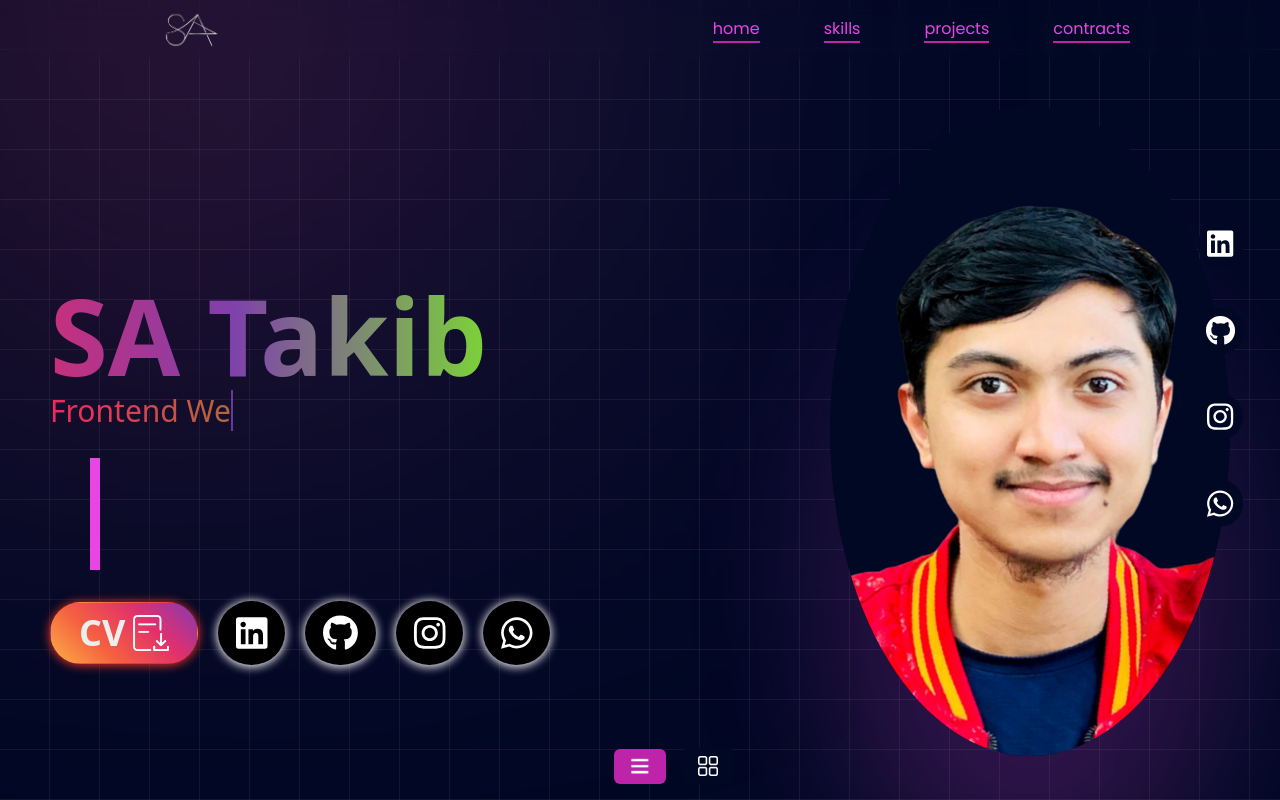
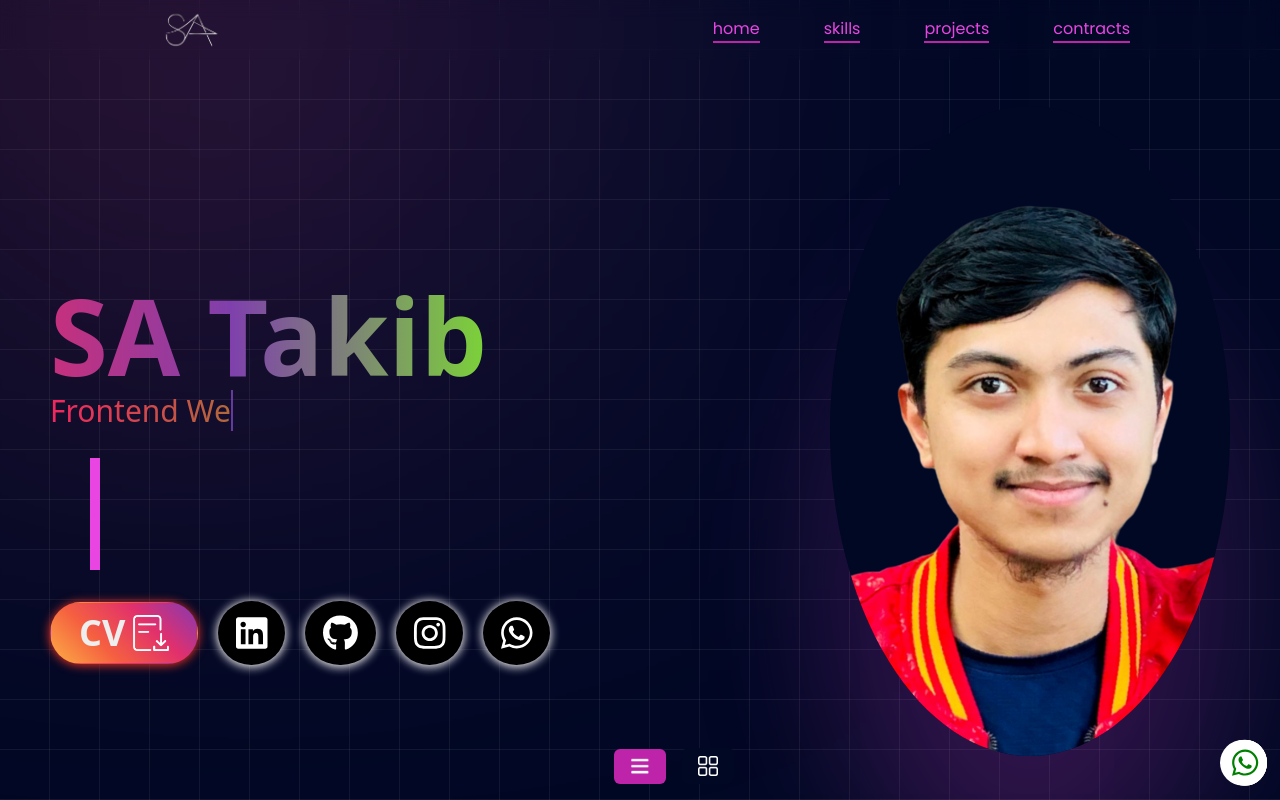
Before and after one commit to Takib-Ahmed/sa-takib, a React (Vite) app: page / in a window 1280 px wide. Shown: the top 800 px of the page. Built offline with nearby package versions, Linux system fonts and the light colour scheme; a web font is replaced by a local one.

Commit message:
fixed contracts reponsiveness

```diff
--- a/src/App.css
+++ b/src/App.css
@@ -391,6 +391,9 @@ filter: invert(0) ;
 
 }
 @media only screen and (max-width: 1420px){
+  .fixedcontracts{
+    padding: 0 !important;
+  }
 .projectlist2{
   justify-content: center !important;
   align-content: flex-start !important;
@@ -406,7 +409,38 @@ filter: invert(0) ;
     }
 }
 }
+@media only screen and (max-width: 1341px){
+  .fixedcontracts{
+    padding: 0 !important;
+    transform: translateX(5px) !important;
+  }
+}
 
+
+@media only screen and (max-width: 1325px){
+
+  .fc-container{
+    justify-content: flex-end !important;
+    align-items: flex-end !important;
+  }
+  .fixedcontracts{
+    padding: 0 !important;
+    transform: translateX(5px) !important;
+
+    a{
+      position: absolute !important;
+       transform: translateY(-30%);
+       right: 1.1rem !important;
+       color: green !important;
+     background: #ffff !important;
+     &:hover{
+      transform: none !important;
+     }
+    }
+  }
+
+
+}
 @media only screen and (max-width: 1241px) {
 
 .projectlist{
--- a/src/components/home.jsx
+++ b/src/components/home.jsx
@@ -45,8 +45,8 @@ const Home = () => {
 
  connect   <RiMessage3Fill />
    </div>
-<div className='fixed right-0 top-0  h-full  flex justify-end items-end lg:justify-center lg:items-center  z-50 '>
-   <div className="links   p-4 lg:p-5    mt-10    flex flex-col  justify-start  gap-5 sm:gap-10    w-max  items-center   rounded-r-[3.5rem]">
+<div className='  fc-container fixed right-0 top-0  h-full  flex justify-end items-end lg:justify-center lg:items-center  z-50 '>
+   <div className="links fixedcontracts   p-4 lg:p-1   mt-10    flex flex-col  justify-start  gap-5 sm:gap-10    w-max  items-center   rounded-r-[3.5rem]">
 
         <a href="/CV/Sa Takib.pdf" className='cv hidden hover:text-black  text-[20px] px-2 py-[0.45rem] rounded-full' download  ><div className=' grid  items-center  sm:gap-2'><p>CV</p> <img src={Download} alt="" className=' hidden   invert ' /></div></a>
         <a href="" className=' absolute  -translate-y-full right-4  lg:relative rounded-[100%]  px-2 py-[0.45rem] text-2xl lg:text-3xl flex justify-center items-center  '><FontAwesomeIcon href='#' icon={faLinkedin}/></a><a href='https://github.com/Takib-Ahmed'  className='flex justify-center items-center absolute  -translate-y-full right-4  lg:relative rounded-[100%] text-2xl lg:text-3xl px-2 py-[0.45rem] '><FontAwesomeIcon icon={faGithub}/></a><a href='https://www.instagram.com/lg.takeb'  className=' flex justify-center items-center px-2 py-[0.45rem]  absolute  -translate-y-full right-4  lg:relative rounded-[100%] text-2xl lg:text-3xl '><FontAwesomeIcon icon={faInstagram}/></a><a href='https://wa.me/01615081141' className='flex justify-center items-center px-2 py-[0.45rem] absolute  -translate-y-full right-4  lg:relative rounded-[100%] text-2xl lg:text-3xl  ' ><FontAwesomeIcon  icon={faWhatsapp}/></a></div></div>
--- a/src/index.css
+++ b/src/index.css
@@ -126,6 +126,7 @@ filter: invert(1);
                     transition: all 0.5s !important;
 
      &:hover{
+
 
 transform: translateX(-15px);
 background-color: white !important;
```
